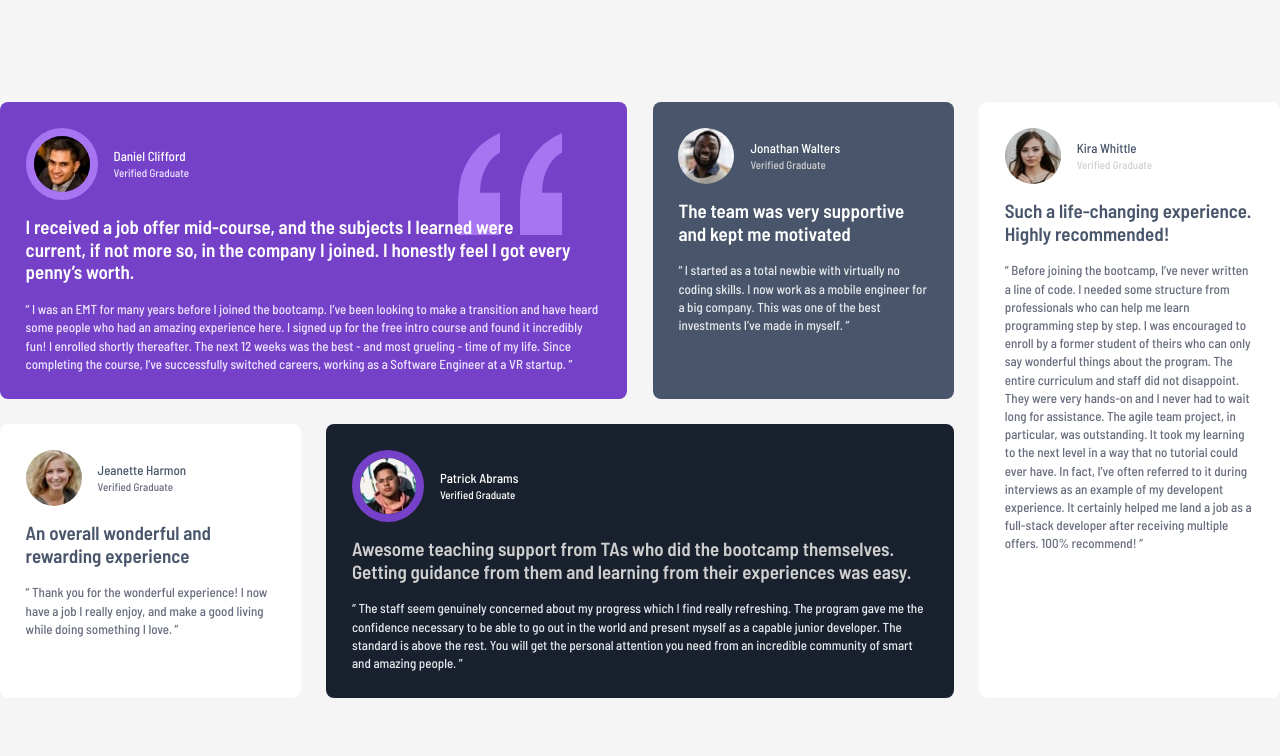
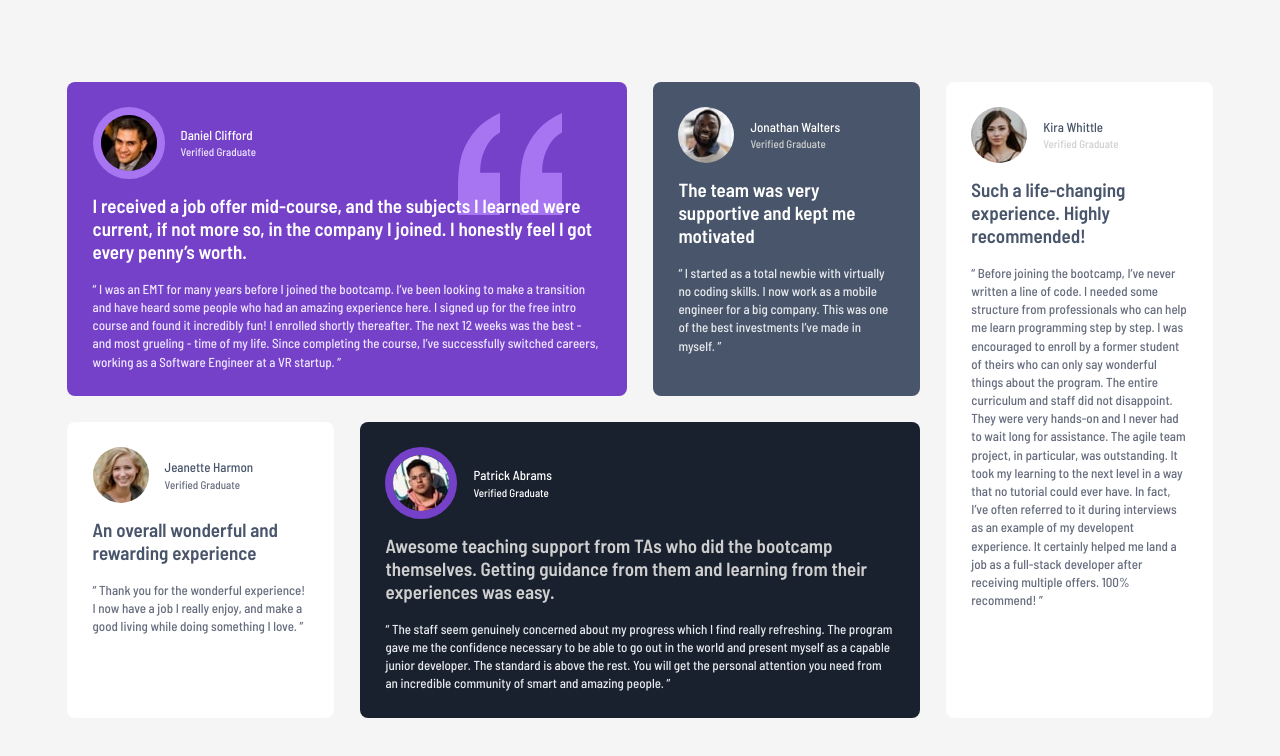
Before and after one commit to ratsagi/testimonial-grid-section-fem, a plain HTML site: page index.html in a window 1280 px wide. Drawn offline with Linux system fonts and the light colour scheme.

Commit message:
style: add max-width

```diff
--- a/style.css
+++ b/style.css
@@ -112,8 +112,6 @@ body {
     letter-spacing: var(--letter-preset);
     color: var(--grey-500);
     background-color: #F6F5F6;
-
-
   }
   .testimonial-grid{
     display: grid;
@@ -223,9 +221,16 @@ body {
 
   }
   @media(min-width:65em){
+    body{
+      display: flex;
+      justify-content: center;
+      align-items: center;
+      min-height: 100vh;
+    }
     .testimonial-grid{
         margin: 0;
         padding: 0;
+        max-width: calc(1114px + 2rem);
         grid-template-columns: repeat(4, 1fr);
         grid-template-areas: "daniel daniel jonathan kira"
         "jeanette patrick patrick kira";
```
